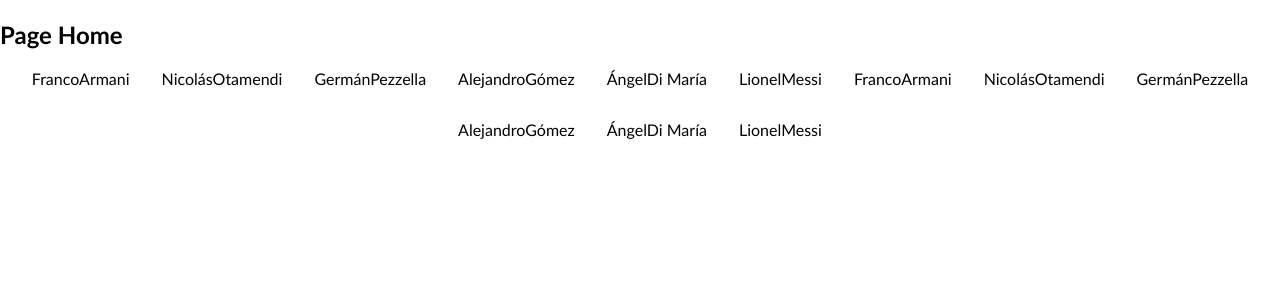
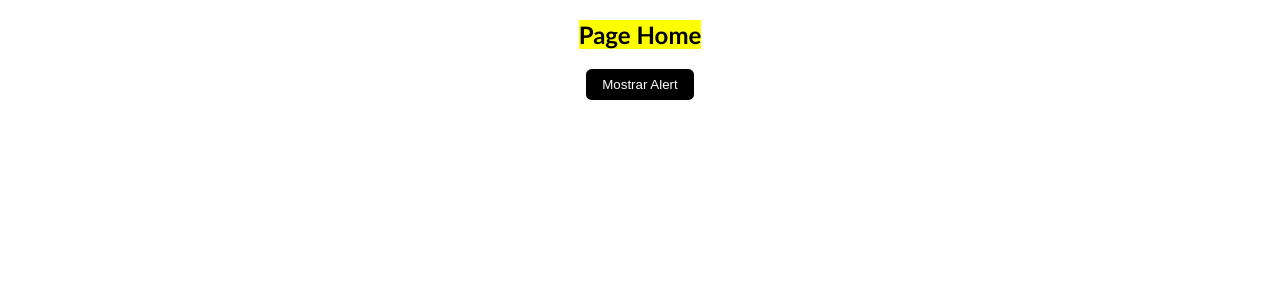
Before and after one commit to NicolasKolumbic/angular-workshop-2023, an Angular app in the folder repo/: page / in a window 1280 px wide. Shown: the top 300 px of the page. Built offline with nearby package versions, Linux system fonts and the light colour scheme.

Commit message:
custom attribute directives

```diff
--- a/repo/src/app/app.component.html
+++ b/repo/src/app/app.component.html
@@ -1,8 +1,7 @@
-<div>
-  <h2>Page Home</h2>
-  <ul class="card-list">
-      <li *appFilterPlayer="let player of players; conditional: filter">
-        <strong >{{player | json}}</strong>
-      </li>
-  </ul>
+<div class="text-center">
+  <h2 appHighlight>Page Home</h2>
+  <div>
+    <button type="button" appAlertButton>Mostrar Alert</button>
+  </div>
+
 </div>
--- a/repo/src/app/app.component.scss
+++ b/repo/src/app/app.component.scss
@@ -52,3 +52,7 @@
 .is-odd {
     background-color: rgb(189, 241, 241);
 }
+
+.text-center {
+    text-align: center;
+}
--- /dev/null
+++ b/repo/src/app/directives/alert-button.directive.ts
@@ -0,0 +1,22 @@
+import { Directive, ElementRef } from '@angular/core';
+import { fromEvent } from 'rxjs';
+
+
+@Directive({
+  selector: '[appAlertButton]'
+})
+export class AlertButtonDirective {
+
+  button!: ElementRef<HTMLButtonElement>
+
+  constructor(private el: ElementRef) {
+    this.button = this.el;
+    this.button.nativeElement.classList.add('alert-button');
+    fromEvent(this.button.nativeElement, 'click').subscribe(this.showAlert);
+ }
+
+  showAlert() {
+    alert('Show Alert');
+  }
+
+}
--- a/repo/src/app/directives/filter-player.directive.ts
+++ /dev/null
@@ -1,38 +0,0 @@
-import { Directive, DoCheck, EmbeddedViewRef, Injector, Input, TemplateRef, ViewContainerRef, inject } from '@angular/core';
-import { NgFor } from '@angular/common';
-import { PlayerComponent } from '../components/player/player.component';
-import { PlayerDto } from '../dtos/player.dto';
-
-@Directive({
-  selector: '[appFilterPlayer]'
-})
-class FilterPlayerDirective<T> implements DoCheck {
-
-  @Input() appFilterPlayerOf: T[] | undefined;
-  @Input() appFilterPlayerElse!: TemplateRef<any>;
-  @Input() appFilterPlayerConditional!: (item: T) => boolean;
-
-   constructor(
-    private templateRef: TemplateRef<any>,
-    private viewContainer: ViewContainerRef
-  ) { }
-
-
-  ngDoCheck(): void {
-    if (!this.appFilterPlayerOf || this.appFilterPlayerOf.length === 0) {
-      this.viewContainer.createEmbeddedView(this.appFilterPlayerElse);
-    } else {
-      const isTrue = this.appFilterPlayerConditional;
-      this.appFilterPlayerOf.forEach((player: T) => {
-        if(isTrue(player)) {
-          const componentRef = this.viewContainer.createComponent(PlayerComponent);
-          componentRef.instance.player = player as PlayerDto;
-        }
-
-      });
-    }
-  }
-
-}
-
-export { FilterPlayerDirective as AppFilterPlayer };
--- /dev/null
+++ b/repo/src/app/directives/highlight.directive.ts
@@ -0,0 +1,25 @@
+import { Directive, ElementRef, HostListener } from '@angular/core';
+
+@Directive({
+  selector: '[appHighlight]'
+})
+export class HighlightDirective {
+
+  constructor(private el: ElementRef) {
+    this.el.nativeElement.style.display = 'inline-block'
+    this.el.nativeElement.style.backgroundColor = 'yellow';
+  }
+
+  @HostListener('mouseenter') onMouseEnter() {
+    this.highlight('yellow');
+  }
+
+  @HostListener('mouseleave') onMouseLeave() {
+    this.highlight('');
+  }
+
+  private highlight(color: string) {
+    this.el.nativeElement.style.backgroundColor = color;
+  }
+
+}
--- a/repo/src/app/directives/not.directive.ts
+++ /dev/null
@@ -1,29 +0,0 @@
-import { Directive, Input, TemplateRef, ViewContainerRef } from '@angular/core';
-
-@Directive({
-  selector: '[appNot]'
-})
-export class NotDirective {
-
-  private hasView = false;
-
-  constructor(
-    private templateRef: TemplateRef<HTMLElement>,
-    private viewContainer: ViewContainerRef
-  ) { }
-
-  @Input() set appNot(condition: boolean) {
-    if (!condition && !this.hasView) {
-      this.viewContainer.createEmbeddedView(this.templateRef);
-      this.hasView = true;
-    }
-    else if (condition && this.hasView) {
-      this.viewContainer.clear();
-      this.hasView = false;
-    }
-  }
-
-
-
-
-}
--- a/repo/src/styles.scss
+++ b/repo/src/styles.scss
@@ -4,3 +4,12 @@ body {
     margin:0;
     padding: 0;
 }
+
+.alert-button {
+    background-color: black;
+    color: white;
+    border: none;
+    padding: 0.5rem 1rem;
+    border-radius: 0.35rem;
+    cursor: pointer;
+}
```
Also changed, not shown: repo/src/app/app.module.ts (+5 -5 lines).
